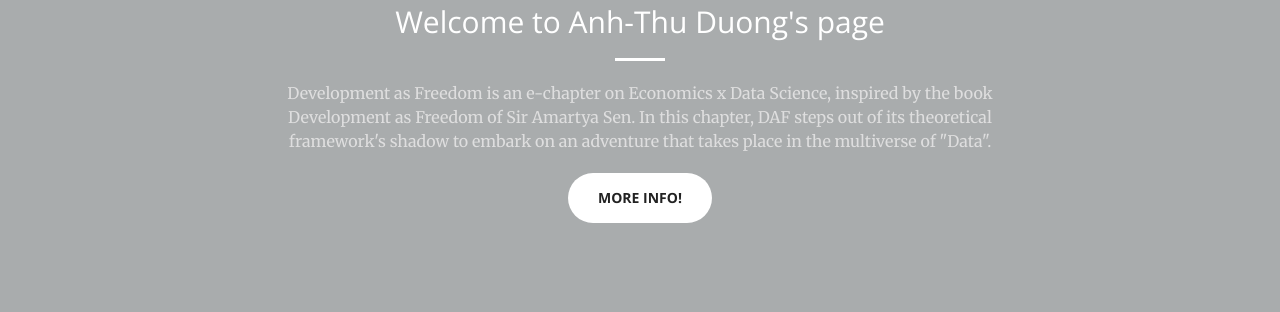
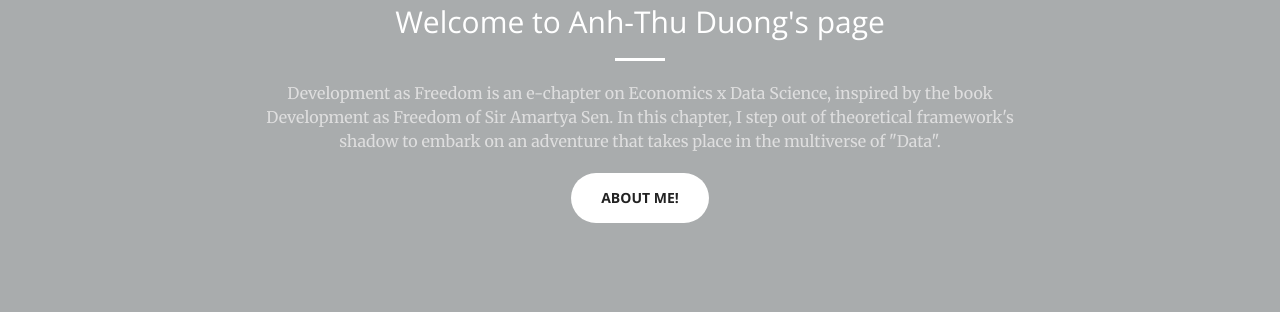
Before and after one commit to non-ceterisparibus/non-ceterisparibus.github.io, a Jekyll site: the page built from index.html, in a window 1280 px wide and 900 px high, scrolled down 818 px. Shown: the part 177-489 px from the top of the window. Built offline with Jekyll 4.4.1, drawn with Linux system fonts in a browser that asks for light colours.

Commit message:
Update intro.html

```diff
--- a/_includes/intro.html
+++ b/_includes/intro.html
@@ -4,8 +4,8 @@
             <div class="col-lg-8 col-lg-offset-2 text-center">
                 <h2 class="section-heading">Welcome to Anh-Thu Duong's page</h2>
                 <hr class="light">
-                <p class="text-faded">Development as Freedom is an e-chapter on Economics x Data Science, inspired by the book Development as Freedom of Sir Amartya Sen. In this chapter, DAF steps out of its theoretical framework's shadow to embark on an adventure that takes place in the multiverse of "Data".</p>
-                <a href="about.html" class="btn btn-default btn-xl">More Info!</a>
+                <p class="text-faded">Development as Freedom is an e-chapter on Economics x Data Science, inspired by the book Development as Freedom of Sir Amartya Sen. In this chapter, I step out of theoretical framework's shadow to embark on an adventure that takes place in the multiverse of "Data".</p>
+                <a href="about.html" class="btn btn-default btn-xl">About me!</a>
             </div>
         </div>
     </div>
```
